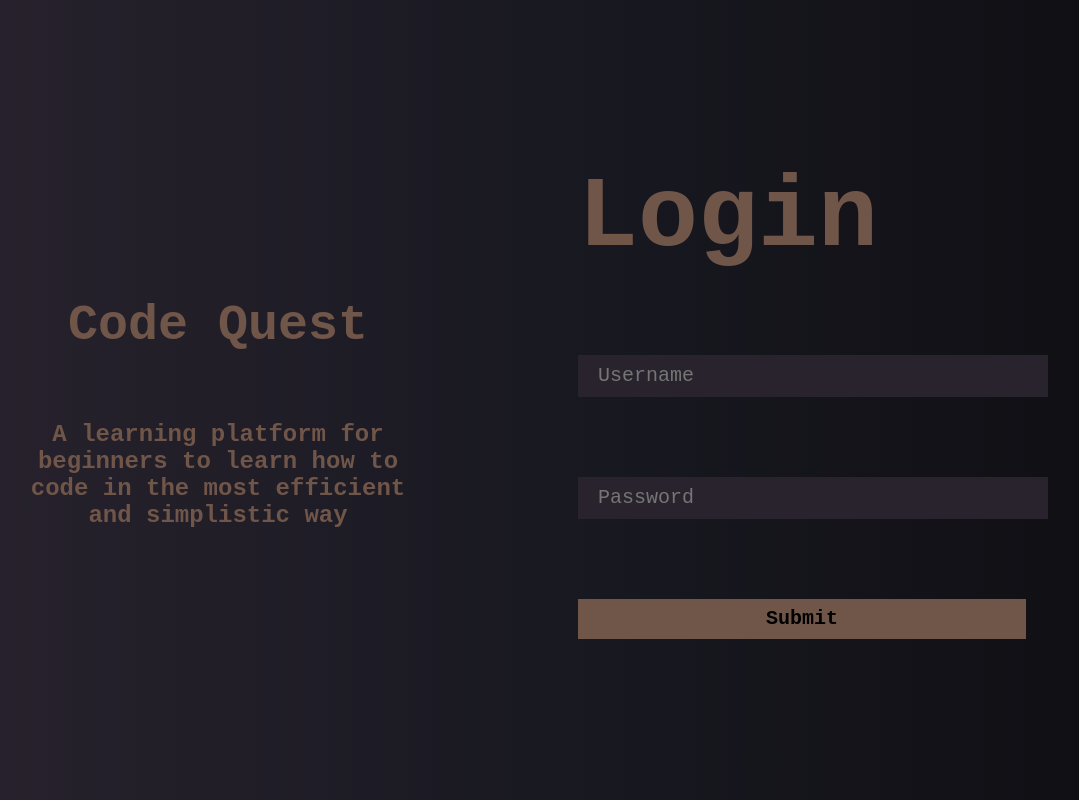
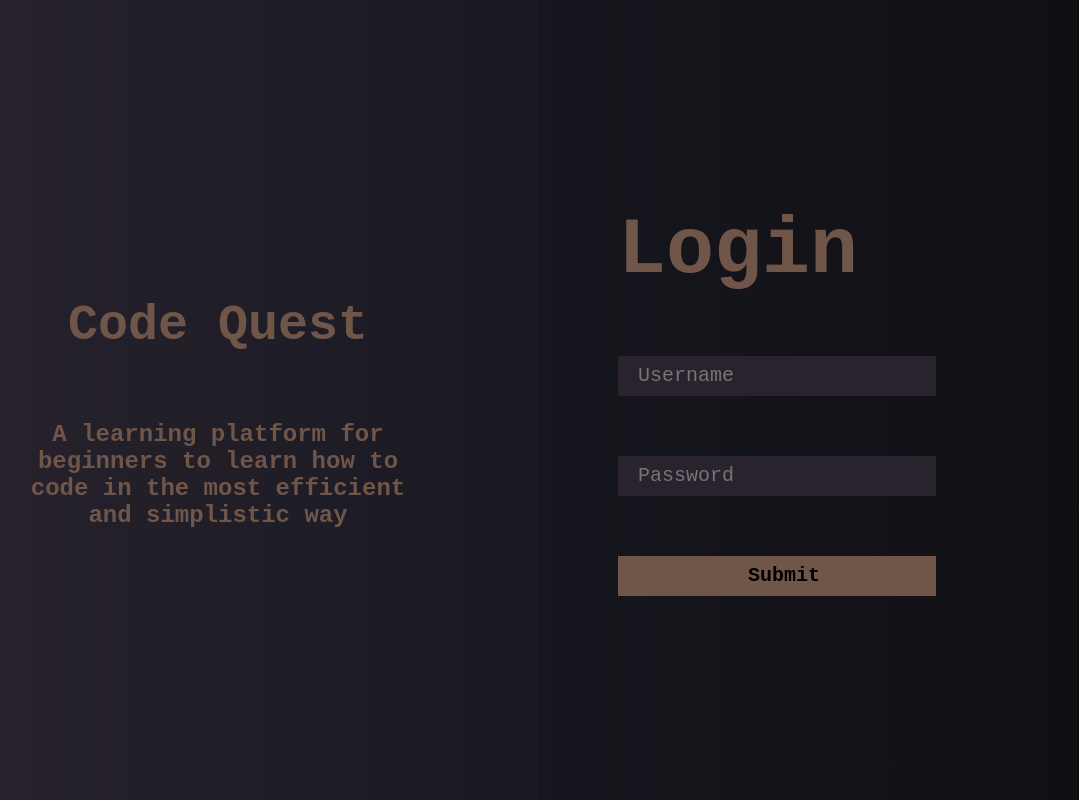
Before and after one commit to Chaitra-R-M/Code-Quest, a plain HTML site: page login.html in a window 1280 px wide. Shown: the whole page, without its empty margins (102-1181 px from the left). Drawn offline with Linux system fonts and the light colour scheme.

Commit message:
login 2.0 - slight aesthetic change

```diff
--- a/login.css
+++ b/login.css
@@ -1,5 +1,10 @@
 * {
     margin: 0px;
+}
+
+/* Add this at the top of your CSS */
+*, *::before, *::after {
+    box-sizing: border-box;
 }
 
 body {
@@ -15,13 +20,14 @@ body {
     flex-direction: column;
     justify-content: center;
     right: 0px;
-    background: linear-gradient(to right,  #191922, #0f0e12);
+    background: linear-gradient(to right,  #16161e, #0f0e12);
     height: 100%;
     width: 50%;
 }
 
 p {
-    margin: 40px;
+    margin: 30px;
+    margin-left: 80px;
     align-items: center;
 }
 
@@ -32,7 +38,8 @@ button{
     background-color: rgb(112,85,73);
     border: none;
     height: 40px;
-    width: 80%;
+    width: 60%;
+    padding-left: 20px;
 }
 input {
     padding-left: 20px;
@@ -40,7 +47,7 @@ input {
     font-size: 20px;
     height: 40px;
     border: none;
-    width: 80%;
+    width: 60%;
     background-color: #29232e;
     color: rgb(112,85,73);
 }
@@ -69,9 +76,9 @@ input {
 #title {
     color: rgb(112,85,73);
     font-family:'Courier New', Courier, monospace;
-    font-weight: 600;
+    font-weight: 900;
     text-transform: capitalize;
-    font-size: 100px;
+    font-size: 80px;
 }
 h1{
     text-transform: capitalize;
```
